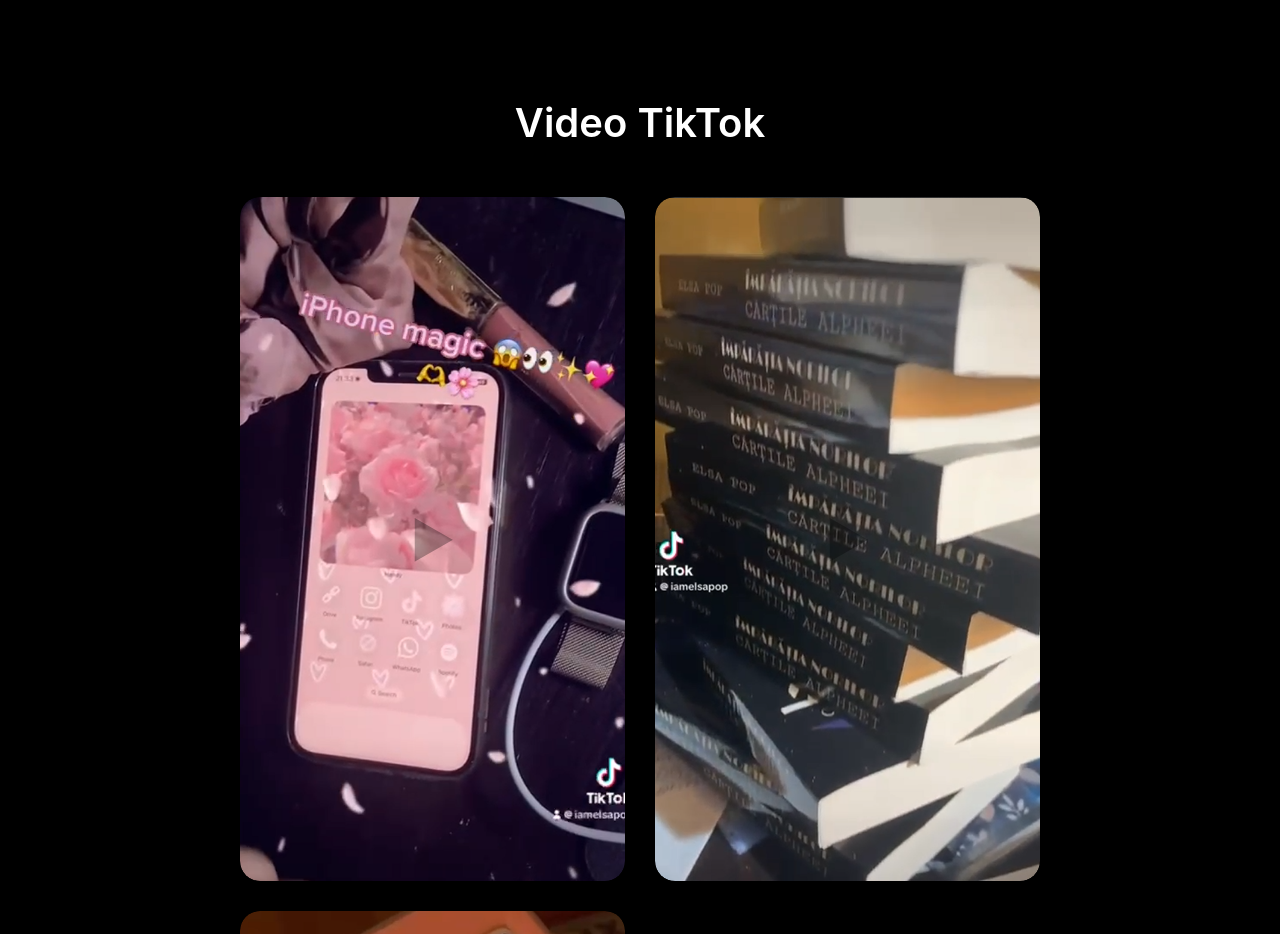
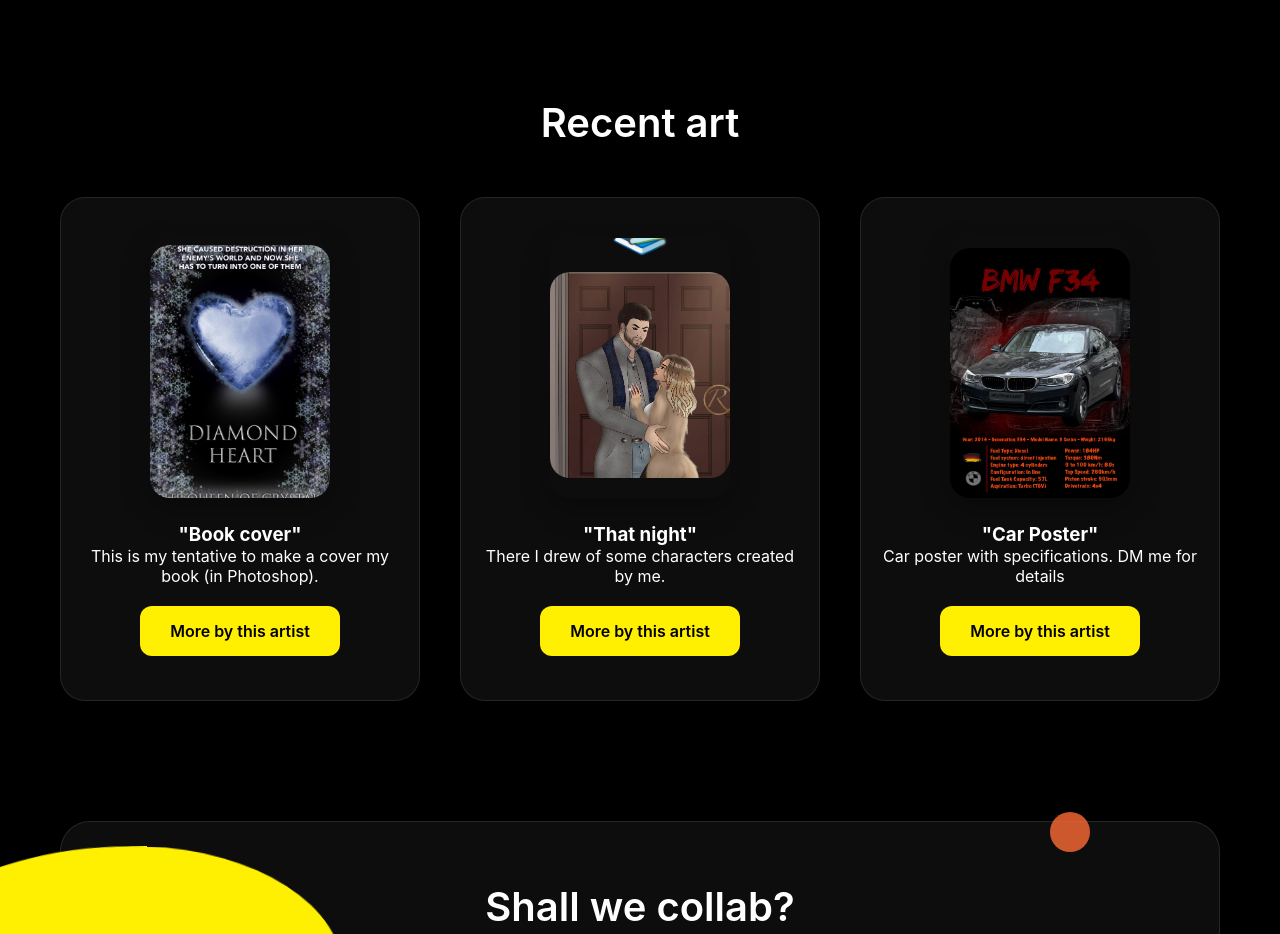
Before and after one commit to mariateodorapopescu/portofolio, a plain HTML site: page index.html in a window 1280 px wide. Shown: the part 4060-4994 px from the top of the page. Drawn offline with Linux system fonts and the light colour scheme.

Commit message:
Update index.html

```diff
--- a/index.html
+++ b/index.html
@@ -1373,21 +1373,21 @@
             </div>
         </div>
 
-<!--
+
         <!-- Video Section TikTok -->
-        <div class="video-section">
+<!--         <div class="video-section">
             <h2>Video TikTok</h2>
-            <div class="video-grid">
+            <div class="video-grid"> -->
                 <!-- Video cu thumbnail și link -->
-                <a href="https://www.tiktok.com/@useraccnotfnd/video/7508397250050116886" class="video-card has-thumbnail" target="_blank">
+<!--                 <a href="https://www.tiktok.com/@useraccnotfnd/video/7508397250050116886" class="video-card has-thumbnail" target="_blank">
                     <img src="iconpack.png" alt="iPhone theme icon pack ad" class="video-thumbnail">
                     <div class="video-overlay">
                         <div class="video-title">iPhone theme icon pack ad</div>
                         <div class="play-icon">▶</div>
                     </div>
-                </a>
-
-                <a href="https://www.tiktok.com/@useraccnotfnd/video/7508396826454674710" class="video-card has-thumbnail" target="_blank">
+                </a> -->
+
+<!--                 <a href="https://www.tiktok.com/@useraccnotfnd/video/7508396826454674710" class="video-card has-thumbnail" target="_blank">
                     <img src="books.png" alt="My books" class="video-thumbnail">
                     <div class="video-overlay">
                         <div class="video-title">My books</div>
@@ -1403,10 +1403,10 @@
                     </div>
                 </a>
             </div>
-        </div>
+        </div> -->
 
         <!-- Video Section YouTube -->
-        <div class="video-section">
+<!--         <div class="video-section">
             <h2>Video YouTube</h2>
             <div class="video-grid">
                 <a href=https://www.youtube.com/watch?v=ah5n4iDEPDQ" class="video-card has-thumbnail" target="_blank">
@@ -1415,9 +1415,9 @@
                         <div class="video-title">Animatic WIP</div>
                         <div class="play-icon">▶</div>
                     </div>
-                </a>
-
-                <a href="https://www.youtube.com/watch?v=IXQEO3rffTE" class="video-card has-thumbnail" target="_blank">
+                </a> -->
+
+<!--                 <a href="https://www.youtube.com/watch?v=IXQEO3rffTE" class="video-card has-thumbnail" target="_blank">
                     <img src="meme1.png" alt="Meme 1" class="video-thumbnail">
                     <div class="video-overlay">
                         <div class="video-title">Meme 1</div>
@@ -1433,7 +1433,7 @@
                     </div>
                 </a>
             </div>
-        </div>
+        </div> -->
 
          <div class="books-section">
             <h2>Recent art</h2>
@@ -1458,7 +1458,7 @@
                         </div>
                     </div>
                     <h3>"That night"</h3>
-                    <p>There I drew the protagonists of a story which I am writing at the moment (I am in hiatus).</p>
+                    <p>There I drew of some characters created by me.</p>
                     <a href="galerie.html" class="btn btn-primary" style="margin-top: 20px; display: inline-block;">More by this artist</a>
                 </div>
 
@@ -1477,7 +1477,7 @@
         </div>
 
         <!-- Books Section Creative Writing -->
-        <div class="books-section">
+<!--         <div class="books-section">
             <h2>Creative writing</h2>
             <div class="books-grid">
                 <div class="book-card">
@@ -1504,7 +1504,7 @@
                     <a href="carte2.html" class="btn btn-primary" style="margin-top: 20px; display: inline-block;">More ></a>
                 </div>
             </div>
-        </div> -->
+        </div>  -->
 
         <!-- Footer -->
         <div class="footer">
```
